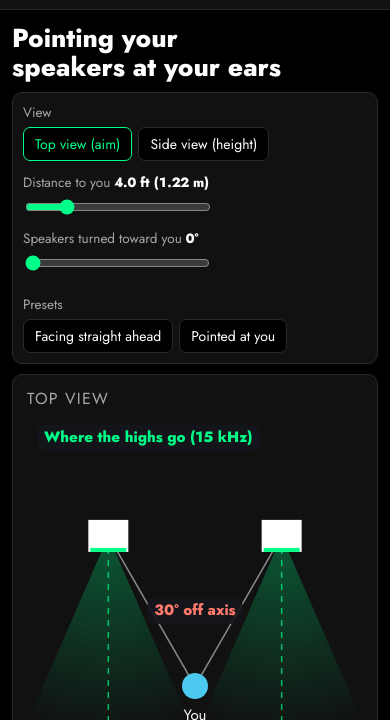
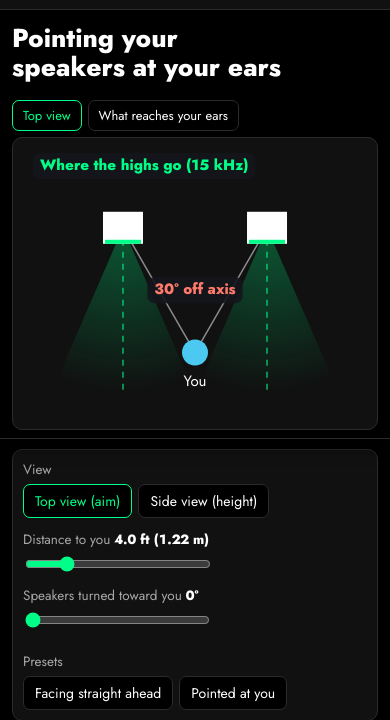
Before and after one commit to audiouniversityonline-sketch/monitoring-visualizer, a plain HTML site: page index.html in a window 390 px wide. Shown: the part 124-844 px from the top of the page. Drawn offline with Linux system fonts and the light colour scheme.

Commit message:
Pin the chart on phones so controls and results stay in view
Below 900 px, each demo's charts and readouts move into a sticky panel at
the top; the controls scroll underneath. Multi-chart demos get tabs.
Demo 4 mode labels use tighter type on short rows.

Co-Authored-By: Claude Opus 5.5 <noreply@anthropic.com>
Claude-Session: https://claude.ai/code/session_013jhke2acmfLUyFPUn3Qp98

```diff
--- a/index.html
+++ b/index.html
@@ -111,6 +111,27 @@ body.present { grid-template-columns: 1fr; }
   input[type=range] { width: 100%; }
   .ctl { min-width: 0; }
   canvas, canvas.tall { height: 340px; }
+}
+/* Phones: the chart stays pinned at the top while the controls scroll underneath it */
+#viz { display: none; }
+@media (max-width: 900px) {
+  #viz { display: block; position: sticky; top: 0; z-index: 20; background: var(--bg); margin: 0 -12px; padding: 8px 12px 8px; border-bottom: 1px solid var(--line); box-shadow: 0 8px 14px rgba(0,0,0,.55); }
+  .viztabs { display: flex; gap: 6px; overflow-x: auto; margin-bottom: 6px; scrollbar-width: none; }
+  .viztabs[hidden] { display: none; }
+  .viztabs .btn { flex: 0 0 auto; white-space: nowrap; font-size: 13px; padding: 5px 10px; }
+  #viz .stage { gap: 0; }
+  #viz .card { padding: 6px 8px; }
+  #viz .card.mob-off { display: none !important; }
+  #viz .viztabs:not([hidden]) + .vizbox .card > h2 { display: none; }
+  #viz .legend { font-size: 12px; margin-bottom: 2px; }
+  #viz canvas, #viz canvas.tall { height: clamp(190px, 33vh, 320px); }
+  #viz canvas.short { height: clamp(120px, 18vh, 170px); }
+  #viz #dm-room { height: clamp(300px, 42vh, 360px); }
+  #viz .readout { display: flex; flex-wrap: nowrap; overflow-x: auto; gap: 6px; margin-top: 6px; scrollbar-width: none; }
+  #viz .readout:empty { display: none; }
+  #viz .stat, #viz .fixed-stats .stat { flex: 0 0 auto; width: auto; min-width: 0; padding: 4px 9px; }
+  #viz .stat .v { font-size: 18px; white-space: nowrap; }
+  #viz .stat .k { font-size: 11.5px; white-space: nowrap; }
 }
 @media (max-height: 820px) and (min-width: 901px) { main { gap: 7px; padding: 10px 16px 8px; } h1 { font-size: 30px; } .controls { padding: 7px 10px; gap: 6px 16px; } .ctl { gap: 3px; } .stat { padding: 4px 10px; } .stat .v { font-size: 22px; } .stat .k { font-size: 12px; } .card { padding: 6px 10px; } .card h2 { font-size: 14px; margin-bottom: 3px; } .legend { font-size: 13px; margin-bottom: 3px; } .src { font-size: 11.5px; } canvas.short { height: 110px; } .btn { padding: 4px 9px; font-size: 13px; } input[type=range] { width: 150px; } .ctl { min-width: 120px; } body { grid-template-columns: 210px 1fr; } nav a { font-size: 13.5px; padding: 6px 8px; } }
 @media (prefers-reduced-motion: reduce) { * { scroll-behavior: auto; } }
@@ -710,13 +731,15 @@ DEMOS.push({
     <div class="stage"><div class="card"><h2>First four length modes, side view</h2><div class="legend"><span><i style="background:var(--pressure)"></i>How strongly the speaker drives each mode</span><span><i class="dash" style="color:#a3a3a3"></i>Fully driven</span><span><i style="background:var(--velocity)"></i>You, and how much of each mode you hear</span></div><canvas id="dm-room" class="tall"></canvas></div></div>`,
   draw() {
     const L = num("dm-l") * FT, xs = num("dm-s"), xl = num("dm-x");
-    const G = prep($("dm-room")), c = G.c, l = 150, r = G.w - 18, rowH = (G.h - 96) / 4;
+    const G = prep($("dm-room")), c = G.c, l = G.w < 520 ? 118 : 150, r = G.w - 18, rowH = (G.h - 96) / 4;
     for (let n = 1; n <= 4; n++) {
       const top = 14 + rowH * (n - 1), full = rowH * 0.72, base = top + rowH * 0.86, ps = Math.abs(Math.cos(n * Math.PI * xs)), amp = full * ps;
       const pl = Math.abs(Math.cos(n * Math.PI * xl)), y1 = top + rowH * 0.22;
-      c.fillStyle = COL.ink; c.textAlign = "left"; c.font = FONTB; c.fillText("Mode " + n + " · " + Math.round(n * C / (2 * L)) + " Hz", 6, y1); c.font = FONT;
-      c.fillStyle = ps > 0.9 ? COL.pressure : COL.muted; c.fillText("Driven " + Math.round(ps * 100) + "%", 6, y1 + 19);
-      c.fillStyle = ps * pl < 0.1 ? COL.velocity : COL.muted; c.fillText("Heard " + Math.round(ps * pl * 100) + "%", 6, y1 + 38);
+      // Short rows (phones): smaller type and tighter line spacing so the three label lines stay inside their row
+      const tight = rowH < 72, fs = tight ? 12 : 15, lh = tight ? Math.min(15, rowH / 3.4) : 19, ly = tight ? top + fs * 0.7 : y1;
+      c.fillStyle = COL.ink; c.textAlign = "left"; c.font = FONTB.replace("15px", fs + "px"); c.fillText("Mode " + n + " · " + Math.round(n * C / (2 * L)) + " Hz", 6, ly); c.font = FONT.replace("15px", fs + "px");
+      c.fillStyle = ps > 0.9 ? COL.pressure : COL.muted; c.fillText("Driven " + Math.round(ps * 100) + "%", 6, ly + lh);
+      c.fillStyle = ps * pl < 0.1 ? COL.velocity : COL.muted; c.fillText("Heard " + Math.round(ps * pl * 100) + "%", 6, ly + lh * 2); c.font = FONT;
       c.strokeStyle = "rgba(154,161,173,.5)"; c.setLineDash([4, 5]); c.lineWidth = 1.5; c.beginPath();
       for (let i = 0; i <= 240; i++) { const x = l + (r - l) * i / 240, v = Math.abs(Math.cos(n * Math.PI * i / 240)); i ? c.lineTo(x, base - full * v) : c.moveTo(x, base - full * v); }
       c.stroke(); c.setLineDash([]);
@@ -1181,6 +1204,43 @@ const navsel = document.createElement("select"); navsel.id = "navsel"; navsel.se
 DEMOS.forEach((d, i) => { const o = document.createElement("option"); o.value = d.id; o.textContent = (i + 1) + ". " + d.title; navsel.appendChild(o); });
 navsel.onchange = () => { location.hash = navsel.value; };
 nav.insertBefore(navsel, nav.querySelector(".foot"));
+// ---------- phone layout ----------
+// Below 900 px the demo's charts and readouts move into a sticky panel at the top (#viz), so the
+// effect of every control stays in view while the controls scroll underneath. Demos with more
+// than one chart get tabs. Nodes are moved, not copied, so ids and handlers keep working.
+const MQ = window.matchMedia("(max-width: 900px)");
+function mobileLayout() {
+  if (!MQ.matches) return;
+  const h1 = mainEl.querySelector("h1"); if (!h1) return;
+  const viz = document.createElement("div"); viz.id = "viz";
+  const tabs = document.createElement("div"); tabs.className = "viztabs"; tabs.setAttribute("role", "tablist");
+  const box = document.createElement("div"); box.className = "vizbox";
+  viz.appendChild(tabs); viz.appendChild(box);
+  [...mainEl.children].filter(e => e !== h1 && e.querySelector("canvas")).forEach(e => box.appendChild(e));
+  [...mainEl.children].filter(e => e.classList.contains("readout")).forEach(e => viz.appendChild(e));
+  h1.after(viz);
+  let active = 0, sig = "";
+  const cards = () => [...box.querySelectorAll(".card")].filter(c => c.querySelector("canvas") && c.style.display !== "none");
+  const render = (force) => {
+    const cs = cards(); if (active >= cs.length) active = 0;
+    const s = cs.map(c => { const h = c.querySelector("h2"); return h ? h.textContent : "?"; }).join("|") + "#" + active;
+    if (!force && s === sig) return; sig = s;
+    tabs.innerHTML = ""; tabs.hidden = cs.length < 2;
+    box.querySelectorAll(".card").forEach(c => c.classList.remove("mob-off"));
+    cs.forEach((c, i) => {
+      if (i !== active) c.classList.add("mob-off");
+      const b = document.createElement("button"); b.className = "btn"; b.setAttribute("role", "tab");
+      b.setAttribute("aria-pressed", String(i === active));
+      const h = c.querySelector("h2"); b.textContent = h ? h.textContent : "View " + (i + 1);
+      b.onclick = () => { active = i; render(true); requestAnimationFrame(() => current && current.draw()); };
+      tabs.appendChild(b);
+    });
+  };
+  render(true);
+  new MutationObserver(() => render(false)).observe(box, { subtree: true, attributes: true, attributeFilter: ["style"], characterData: true, childList: true });
+}
+let mqLast = MQ.matches;
+window.addEventListener("resize", () => { if (MQ.matches !== mqLast) { mqLast = MQ.matches; show(); } });
 function show() {
   const id = (location.hash || "").slice(1), d = DEMOS.find(x => x.id === id) || DEMOS[0];
   if (!gatePassed) {
@@ -1199,6 +1259,7 @@ function show() {
   syncOutputs(mainEl);
   mainEl.querySelectorAll("input[type=range], select").forEach(el => el.addEventListener("input", () => { syncOutputs(mainEl); d.draw(); }));
   if (d.init) d.init();
+  mobileLayout();
   d.draw();
 }
 window.addEventListener("hashchange", show);
```
Also changed, not shown: 1 other file.
